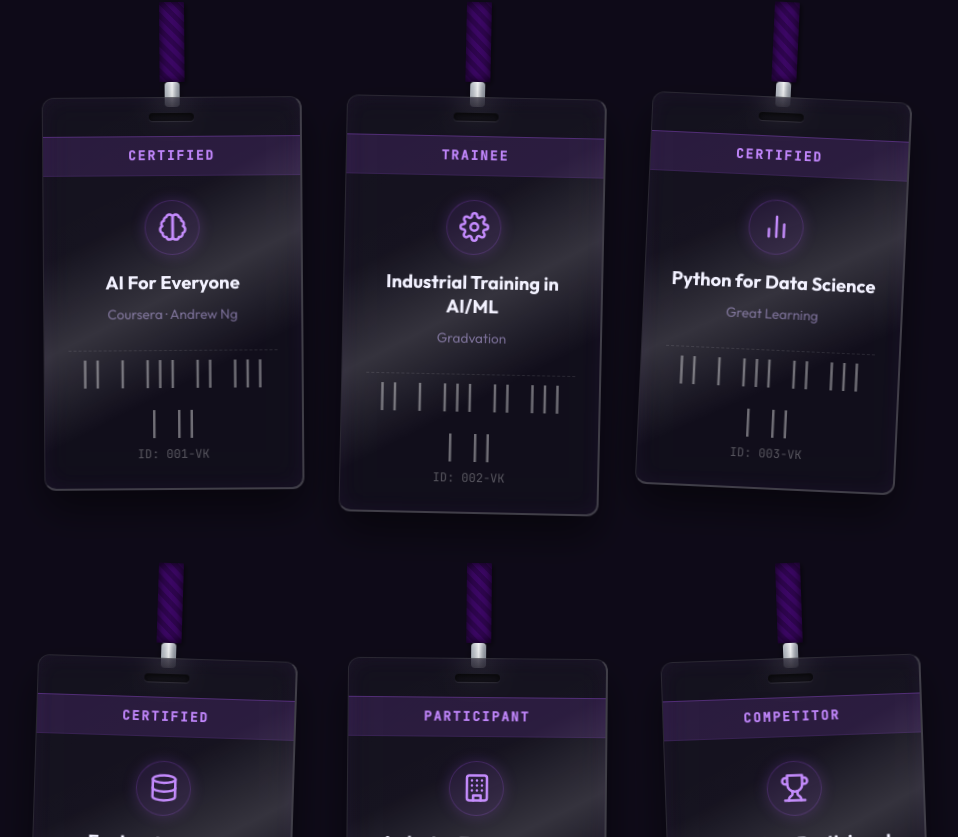
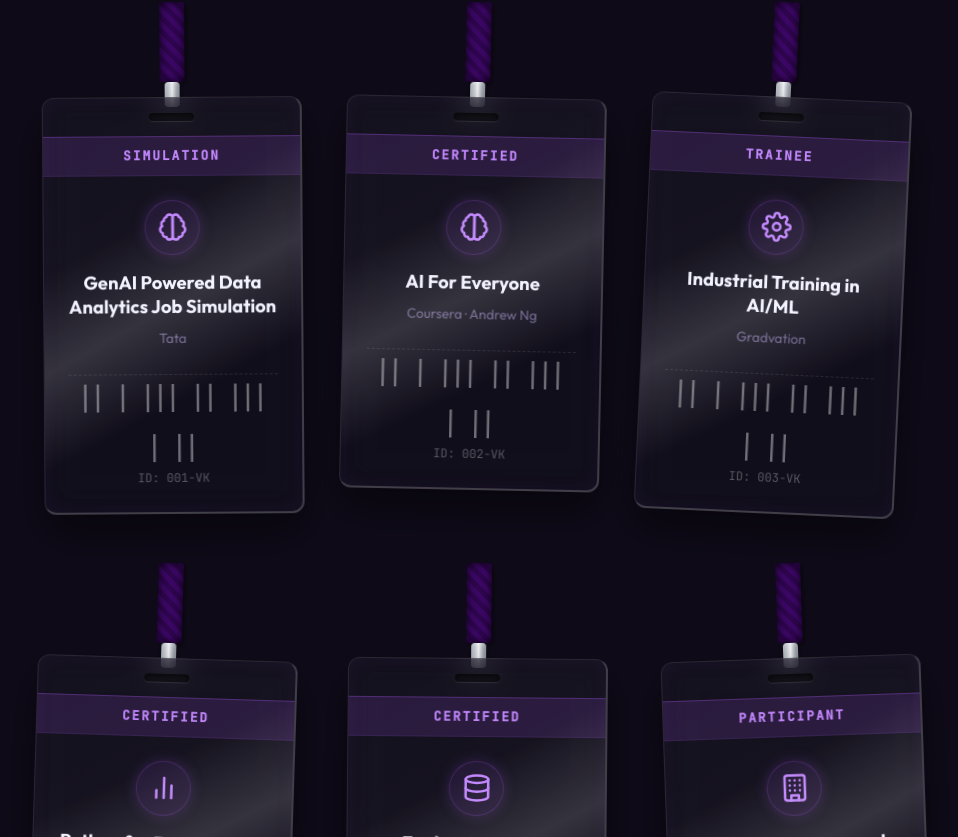
Before and after one commit to Varn1t/Varn1t.github.io, a React (Vite) app in the folder react-portfolio/: page / in a window 1280 px wide. Shown: the part 5203-6040 px from the top of the page, without its empty margins (161-1119 px from the left). Built offline with nearby package versions, Linux system fonts and the light colour scheme.

Commit message:
Adding another certificate: Tata GENAI Data Analytics

```diff
--- a/react-portfolio/src/components/Certificates.jsx
+++ b/react-portfolio/src/components/Certificates.jsx
@@ -3,6 +3,7 @@
 
 const Certificates = () => {
     const certsData = [
+        { name: "GenAI Powered Data Analytics Job Simulation", issuer: "Tata", icon: <BrainIcon />, type: "SIMULATION" },
         { name: "AI For Everyone", issuer: "Coursera · Andrew Ng", icon: <BrainIcon />, type: "CERTIFIED" },
         { name: "Industrial Training in AI/ML", issuer: "Gradvation", icon: <CogIcon />, type: "TRAINEE" },
         { name: "Python for Data Science", issuer: "Great Learning", icon: <ChartIcon />, type: "CERTIFIED" },
```
